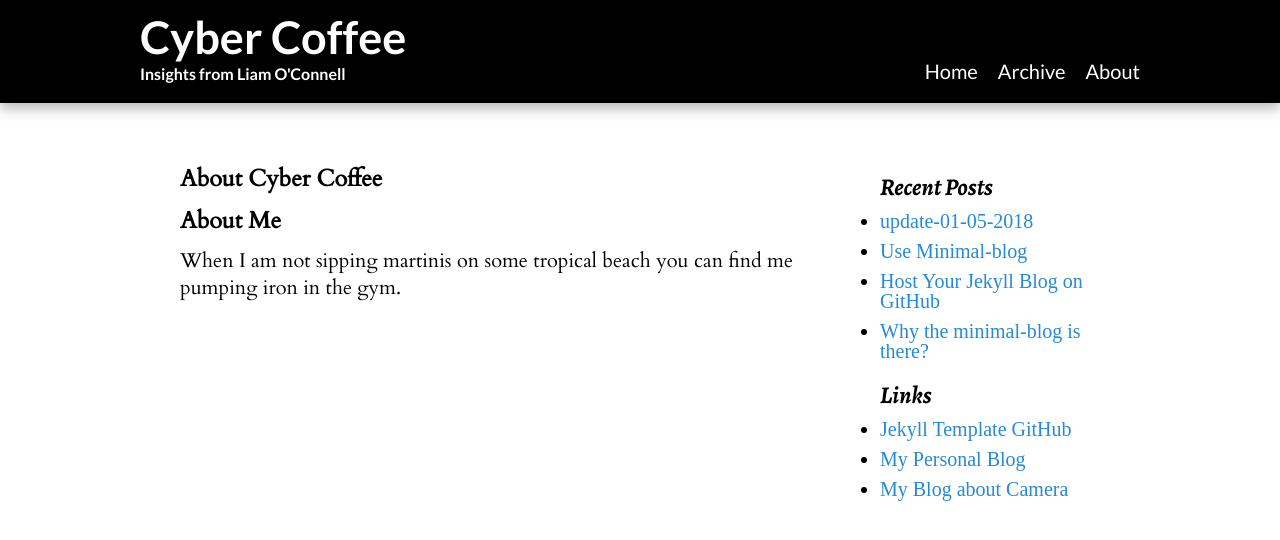
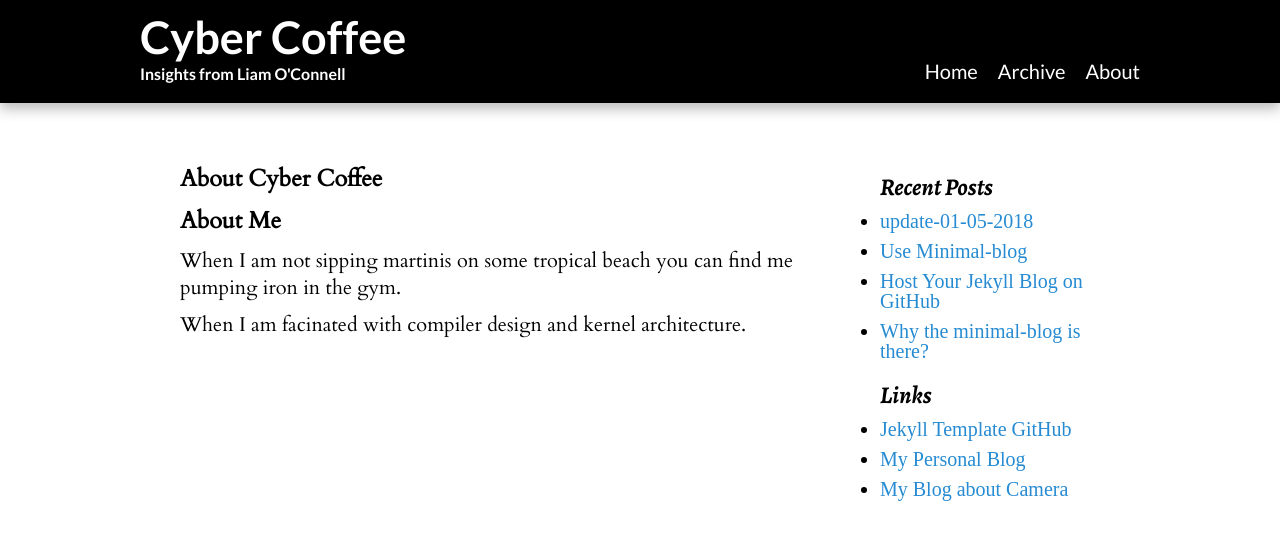
Before and after one commit to lpoconnell/CyberCoffee, a Jekyll site: the page built from list.html, in a window 1280 px wide. Shown: the top 540 px of the page. Built offline with Jekyll 4.4.1, drawn with Linux system fonts in a browser that asks for light colours; some web fonts are replaced.

Commit message:
Update list.html

```diff
--- a/list.html
+++ b/list.html
@@ -5,3 +5,4 @@ layout: default
 <p><p>
 <h3>About Me</h3>
 <p>When I am not sipping martinis on some tropical beach you can find me pumping iron in the gym.</p>
+<p>When I am facinated with compiler design and kernel architecture. </p>
```
